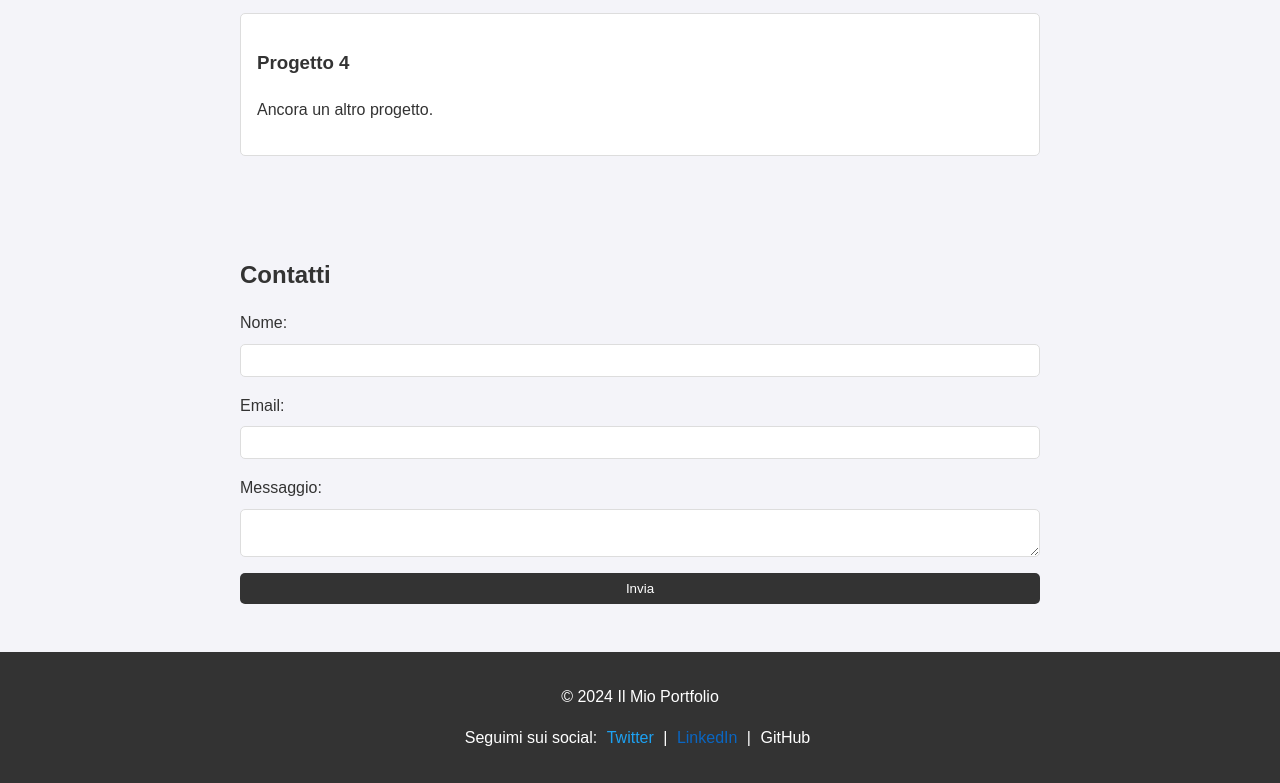
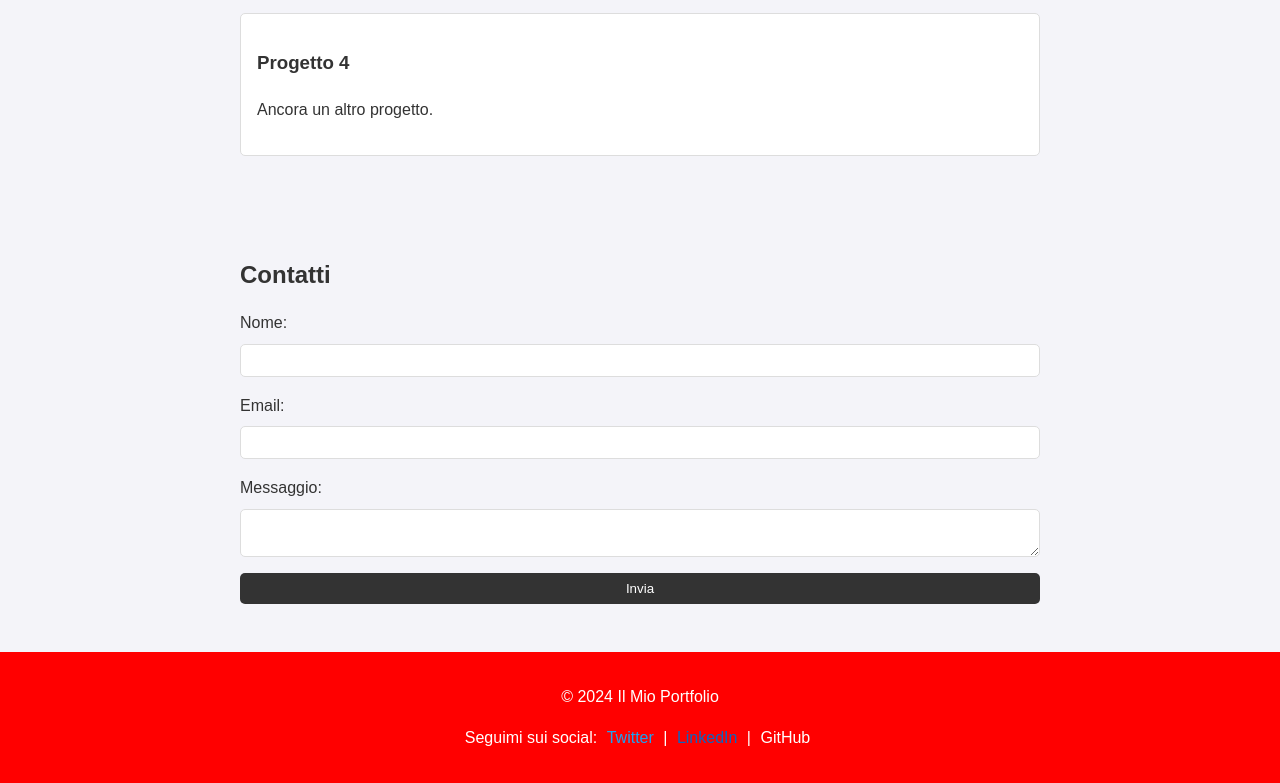
Before and after one commit to fily1212/portfolio, a plain HTML site: page index.html in a window 1280 px wide. Shown: the part 918-1701 px from the top of the page. Drawn offline with Linux system fonts and the light colour scheme.

Commit message:
colore rosso nel footer

```diff
--- a/index.html
+++ b/index.html
@@ -59,7 +59,7 @@
         </form>
     </section>
 
-    <footer style="background-color: #333; color: white; padding: 1rem; text-align: center;">
+    <footer style="background-color: #FF0000; color: white; padding: 1rem; text-align: center;">
         <p>&copy; 2024 Il Mio Portfolio</p>
         <p>Seguimi sui social:
             <a href="https://twitter.com" target="_blank" style="color: #1DA1F2; text-decoration: none; margin: 0 5px;">Twitter</a> |
```
